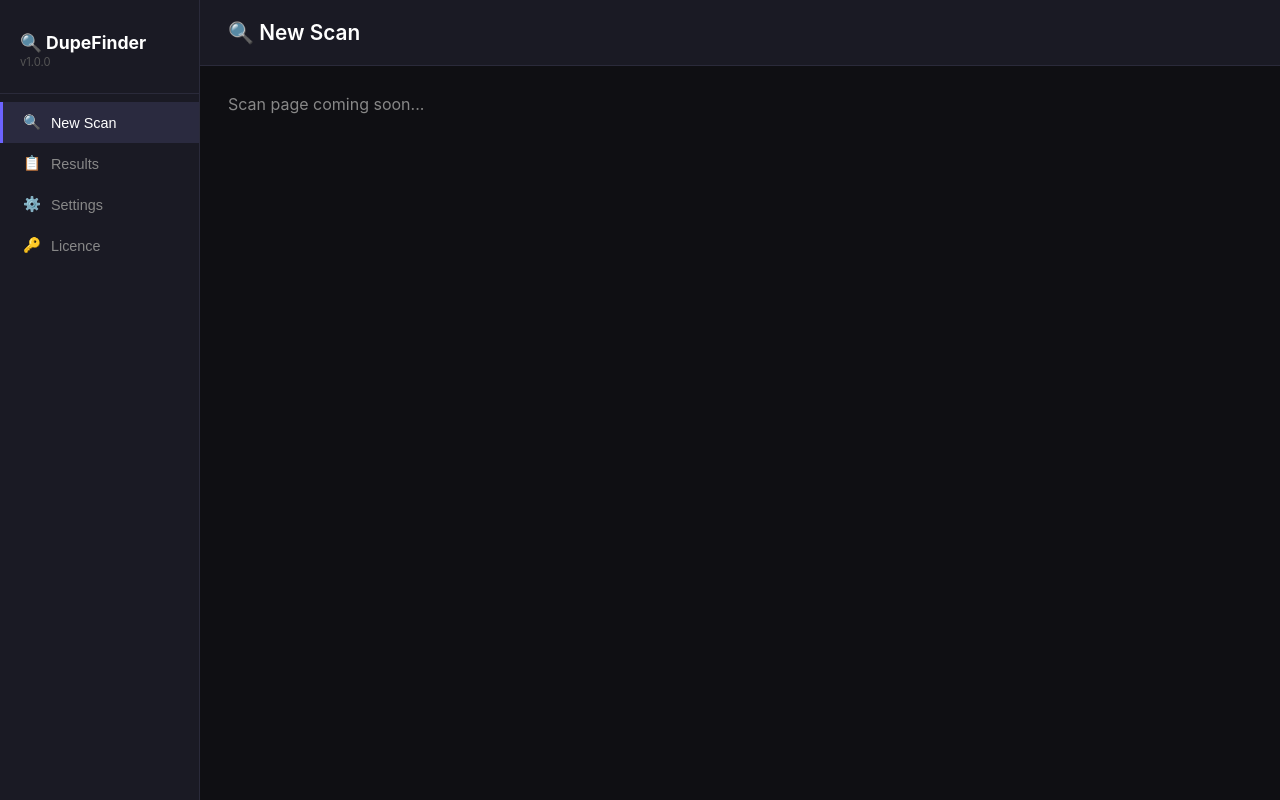
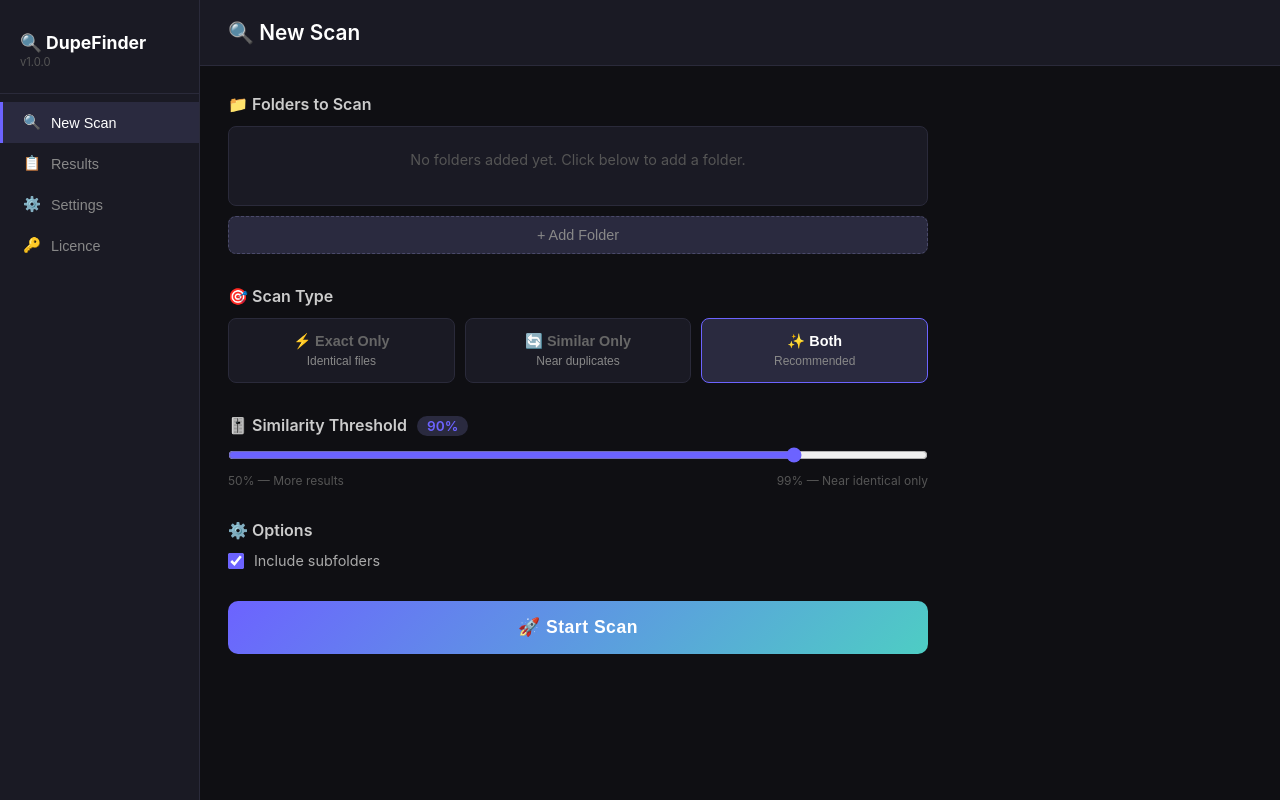
Before and after one commit to dritsolutions/duplicate-photo-finder, a React (Vite) app: page / in a window 1280 px wide. Built offline with nearby package versions, Linux system fonts and the light colour scheme.

Commit message:
Add scan page with folder picker, scan type and similarity slider

```diff
--- a/src/App.tsx
+++ b/src/App.tsx
@@ -1,3 +1,4 @@
+import ScanPage from './components/ScanPage'
 import { useState } from 'react'
 import Sidebar from './components/Sidebar'
 
@@ -40,9 +41,7 @@ function App() {
           padding: '28px',
           overflowY: 'auto',
         }}>
-          {currentPage === 'scan' && (
-            <p style={{ color: '#888' }}>Scan page coming soon...</p>
-          )}
+          {currentPage === 'scan' && <ScanPage />}
           {currentPage === 'results' && (
             <p style={{ color: '#888' }}>Results page coming soon...</p>
           )}
--- /dev/null
+++ b/src/components/ScanPage.tsx
@@ -0,0 +1,225 @@
+import { useState } from 'react'
+
+interface ScanFolder {
+  path: string
+  id: string
+}
+
+function ScanPage() {
+  const [folders, setFolders] = useState<ScanFolder[]>([])
+  const [similarity, setSimilarity] = useState(90)
+  const [scanType, setScanType] = useState<'exact' | 'similar' | 'both'>('both')
+  const [includeSubfolders, setIncludeSubfolders] = useState(true)
+
+  const addFolder = () => {
+    // We'll wire this to Electron's dialog later
+    alert('Folder picker coming soon!')
+  }
+
+  const removeFolder = (id: string) => {
+    setFolders(folders.filter(f => f.id !== id))
+  }
+
+  const startScan = () => {
+    if (folders.length === 0) {
+      alert('Please add at least one folder to scan.')
+      return
+    }
+    alert('Scan starting soon!')
+  }
+
+  return (
+    <div style={{ maxWidth: '700px' }}>
+
+      {/* Folder Selection */}
+      <section style={{ marginBottom: '32px' }}>
+        <h2 style={{ fontSize: '1rem', fontWeight: 600, marginBottom: '12px', color: '#ccc' }}>
+          📁 Folders to Scan
+        </h2>
+
+        {/* Folder List */}
+        <div style={{
+          background: '#1a1a24',
+          border: '1px solid #2a2a3a',
+          borderRadius: '8px',
+          marginBottom: '10px',
+          minHeight: '80px',
+        }}>
+          {folders.length === 0 ? (
+            <div style={{
+              padding: '24px',
+              textAlign: 'center',
+              color: '#555',
+              fontSize: '0.9rem',
+            }}>
+              No folders added yet. Click below to add a folder.
+            </div>
+          ) : (
+            folders.map(folder => (
+              <div key={folder.id} style={{
+                display: 'flex',
+                alignItems: 'center',
+                justifyContent: 'space-between',
+                padding: '12px 16px',
+                borderBottom: '1px solid #2a2a3a',
+              }}>
+                <div style={{ display: 'flex', alignItems: 'center', gap: '10px' }}>
+                  <span>📁</span>
+                  <span style={{ fontSize: '0.85rem', color: '#ccc' }}>{folder.path}</span>
+                </div>
+                <button
+                  onClick={() => removeFolder(folder.id)}
+                  style={{
+                    background: 'transparent',
+                    border: 'none',
+                    color: '#555',
+                    cursor: 'pointer',
+                    fontSize: '1rem',
+                    padding: '4px 8px',
+                    borderRadius: '4px',
+                  }}
+                >
+                  ✕
+                </button>
+              </div>
+            ))
+          )}
+        </div>
+
+        <button
+          onClick={addFolder}
+          style={{
+            display: 'flex',
+            alignItems: 'center',
+            gap: '8px',
+            padding: '10px 16px',
+            background: '#2a2a3f',
+            border: '1px dashed #4a4a6a',
+            borderRadius: '8px',
+            color: '#888',
+            cursor: 'pointer',
+            fontSize: '0.9rem',
+            width: '100%',
+            justifyContent: 'center',
+          }}
+        >
+          + Add Folder
+        </button>
+      </section>
+
+      {/* Scan Type */}
+      <section style={{ marginBottom: '32px' }}>
+        <h2 style={{ fontSize: '1rem', fontWeight: 600, marginBottom: '12px', color: '#ccc' }}>
+          🎯 Scan Type
+        </h2>
+        <div style={{ display: 'flex', gap: '10px' }}>
+          {[
+            { id: 'exact', label: '⚡ Exact Only', desc: 'Identical files' },
+            { id: 'similar', label: '🔄 Similar Only', desc: 'Near duplicates' },
+            { id: 'both', label: '✨ Both', desc: 'Recommended' },
+          ].map(option => (
+            <button
+              key={option.id}
+              onClick={() => setScanType(option.id as typeof scanType)}
+              style={{
+                flex: 1,
+                padding: '14px 10px',
+                background: scanType === option.id ? '#2a2a3f' : '#1a1a24',
+                border: scanType === option.id ? '1px solid #6c63ff' : '1px solid #2a2a3a',
+                borderRadius: '8px',
+                color: scanType === option.id ? '#fff' : '#666',
+                cursor: 'pointer',
+                textAlign: 'center',
+              }}
+            >
+              <div style={{ fontSize: '0.9rem', fontWeight: 600 }}>{option.label}</div>
+              <div style={{ fontSize: '0.75rem', marginTop: '4px', color: '#888' }}>{option.desc}</div>
+            </button>
+          ))}
+        </div>
+      </section>
+
+      {/* Similarity Threshold */}
+      {(scanType === 'similar' || scanType === 'both') && (
+        <section style={{ marginBottom: '32px' }}>
+          <h2 style={{ fontSize: '1rem', fontWeight: 600, marginBottom: '12px', color: '#ccc' }}>
+            🎚️ Similarity Threshold
+            <span style={{
+              marginLeft: '10px',
+              background: '#2a2a3f',
+              padding: '2px 10px',
+              borderRadius: '20px',
+              fontSize: '0.85rem',
+              color: '#6c63ff',
+            }}>
+              {similarity}%
+            </span>
+          </h2>
+          <input
+            type="range"
+            min={50}
+            max={99}
+            value={similarity}
+            onChange={e => setSimilarity(Number(e.target.value))}
+            style={{ width: '100%', accentColor: '#6c63ff' }}
+          />
+          <div style={{
+            display: 'flex',
+            justifyContent: 'space-between',
+            fontSize: '0.75rem',
+            color: '#555',
+            marginTop: '6px',
+          }}>
+            <span>50% — More results</span>
+            <span>99% — Near identical only</span>
+          </div>
+        </section>
+      )}
+
+      {/* Options */}
+      <section style={{ marginBottom: '32px' }}>
+        <h2 style={{ fontSize: '1rem', fontWeight: 600, marginBottom: '12px', color: '#ccc' }}>
+          ⚙️ Options
+        </h2>
+        <label style={{
+          display: 'flex',
+          alignItems: 'center',
+          gap: '10px',
+          cursor: 'pointer',
+          color: '#aaa',
+          fontSize: '0.9rem',
+        }}>
+          <input
+            type="checkbox"
+            checked={includeSubfolders}
+            onChange={e => setIncludeSubfolders(e.target.checked)}
+            style={{ accentColor: '#6c63ff', width: '16px', height: '16px' }}
+          />
+          Include subfolders
+        </label>
+      </section>
+
+      {/* Start Scan Button */}
+      <button
+        onClick={startScan}
+        style={{
+          width: '100%',
+          padding: '16px',
+          background: 'linear-gradient(135deg, #6c63ff, #4ecdc4)',
+          border: 'none',
+          borderRadius: '10px',
+          color: 'white',
+          fontSize: '1.1rem',
+          fontWeight: 700,
+          cursor: 'pointer',
+          letterSpacing: '0.5px',
+        }}
+      >
+        🚀 Start Scan
+      </button>
+
+    </div>
+  )
+}
+
+export default ScanPage
```
